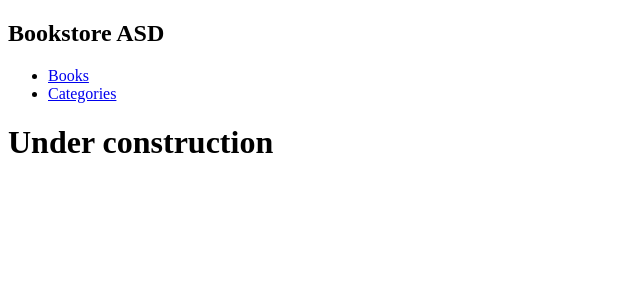
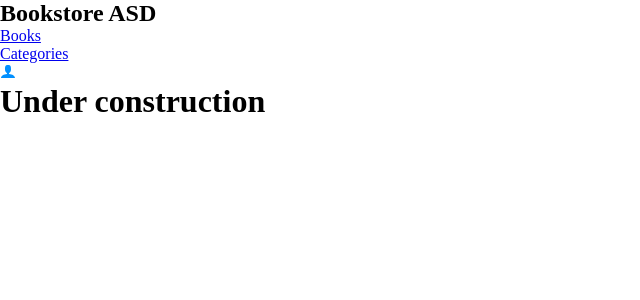
Before and after one commit to notlfish/bookstore, a React (Create React App) app: page /categories in a window 1280 px wide. Shown: the top 300 px of the page, without its empty margins (0-640 px from the left). Built offline with nearby package versions, Linux system fonts and the light colour scheme.

Commit message:
Rename Nabvar component to Header component. Change App.css to App.scss

```diff
--- a/src/App.css
+++ /dev/null
@@ -1,39 +0,0 @@
-.App {
-  text-align: center;
-}
-
-.App-logo {
-  height: 40vmin;
-  pointer-events: none;
-}
-
-@media (prefers-reduced-motion: no-preference) {
-  .App-logo {
-    animation: App-logo-spin infinite 20s linear;
-  }
-}
-
-.App-header {
-  background-color: #282c34;
-  min-height: 100vh;
-  display: flex;
-  flex-direction: column;
-  align-items: center;
-  justify-content: center;
-  font-size: calc(10px + 2vmin);
-  color: white;
-}
-
-.App-link {
-  color: #61dafb;
-}
-
-@keyframes App-logo-spin {
-  from {
-    transform: rotate(0deg);
-  }
-
-  to {
-    transform: rotate(360deg);
-  }
-}
--- a/src/App.js
+++ b/src/App.js
@@ -4,14 +4,14 @@ import {
   Switch,
   Route,
 } from 'react-router-dom';
-import Navbar from './components/Navbar';
+import Header from './components/Header';
 import Bookstore from './components/Bookstore';
 import Categories from './components/Categories';
-import './App.css';
+import './App.scss';
 
 const App = () => (
   <Router>
-    <Navbar />
+    <Header />
     <main>
       <Switch>
         <Route path="/" exact>
--- /dev/null
+++ b/src/App.scss
@@ -0,0 +1,9 @@
+* {
+  margin: 0;
+  padding: 0;
+  box-sizing: border-box;
+}
+
+.header-right {
+  color: #0290ff;
+}
--- /dev/null
+++ b/src/components/Header.js
@@ -0,0 +1,41 @@
+import React from 'react';
+import { NavLink } from 'react-router-dom';
+import { ImUser } from "react-icons/im";
+
+const Header = () => {
+  const links = [
+    {
+      id: 1,
+      path: '/',
+      text: 'Books',
+    },
+    {
+      id: 2,
+      path: '/categories',
+      text: 'Categories',
+    },
+  ];
+  return (
+    <header>
+      <div className="header-left">
+        <h2 className="navbar-title">Bookstore ASD</h2>
+        <nav className="navigation">
+
+          <ul>
+            {links.map((link) => (
+              <li key={link.id}>
+                <NavLink to={link.path} activeClassName="active-link" exact>
+                  {link.text}
+                </NavLink>
+              </li>
+            ))}
+          </ul>
+        </nav>
+      </div>
+      <div className="header-right">
+        <ImUser />
+      </div>
+    </header>
+  );
+};
+export default Header;
--- a/src/components/Navbar.js
+++ /dev/null
@@ -1,32 +0,0 @@
-import React from 'react';
-import { NavLink } from 'react-router-dom';
-
-const Navbar = () => {
-  const links = [
-    {
-      id: 1,
-      path: '/',
-      text: 'Books',
-    },
-    {
-      id: 2,
-      path: '/categories',
-      text: 'Categories',
-    },
-  ];
-  return (
-    <nav className="navigation">
-      <h2 className="navbar-title">Bookstore ASD</h2>
-      <ul>
-        {links.map((link) => (
-          <li key={link.id}>
-            <NavLink to={link.path} activeClassName="active-link" exact>
-              {link.text}
-            </NavLink>
-          </li>
-        ))}
-      </ul>
-    </nav>
-  );
-};
-export default Navbar;
```
